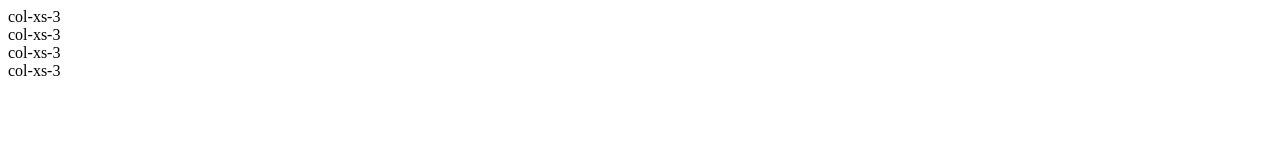
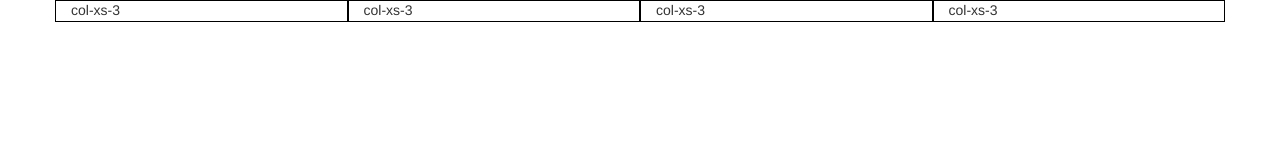
Before and after one commit to plagu33/sass-init, a plain HTML site: page index.html in a window 1280 px wide. Drawn offline with Linux system fonts and the light colour scheme; the site is published under a folder, as on GitHub Pages, so addresses that start at the root find nothing.

Commit message:
Fix path css

```diff
--- a/index.html
+++ b/index.html
@@ -4,7 +4,7 @@
     <meta charset="UTF-8">
     <title>Sass init</title>
     <meta name="viewport" content="width=device-width, initial-scale=1, maximum-scale=1, user-scalable=no">
-    <link rel="stylesheet" href="/assets/css/screen.css">
+    <link rel="stylesheet" href="assets/css/screen.css">
 </head>
 <body>
 
```
